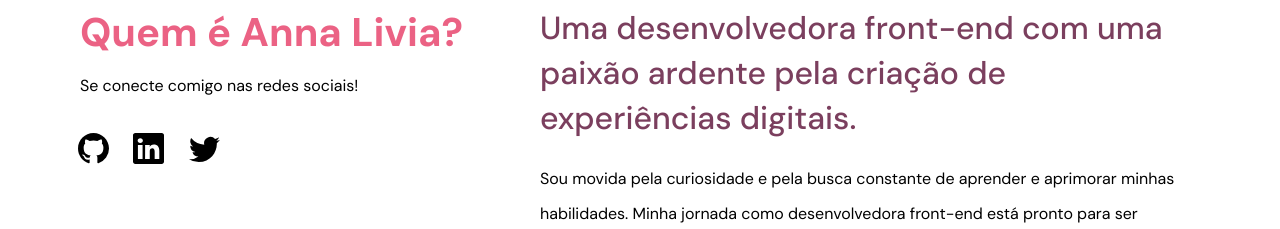
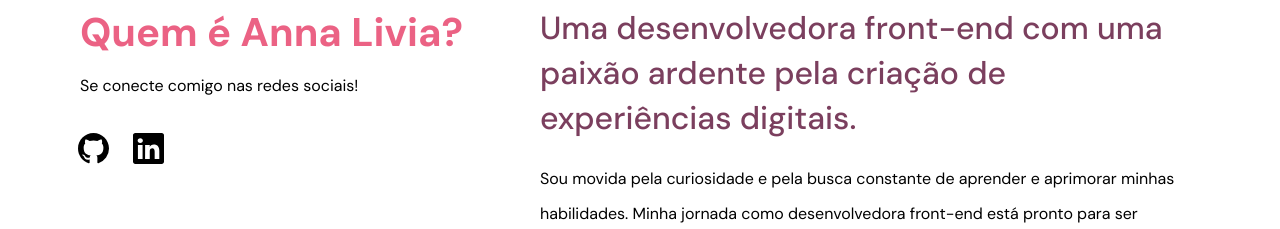
Before and after one commit to livianna91/Portfolio, a plain HTML site: page index.html in a window 1280 px wide. Shown: the part 980-1209 px from the top of the page. Drawn offline with Linux system fonts and the light colour scheme.

Commit message:
Update index.html

```diff
--- a/index.html
+++ b/index.html
@@ -70,8 +70,6 @@
           <li>
             <a href="https://www.linkedin.com/in/annaliviaandrade/"><img class="icon" src="assets/linkedin.svg" alt="Linkedin" /></a>
           </li>
-          <li>
-            <a href="https://twitter.com/llivcode"><img class="icon" src="assets/twitter.svg" alt="Twitter" /></a>
         </ul>
       </div>
       <div class="about__right">
```
